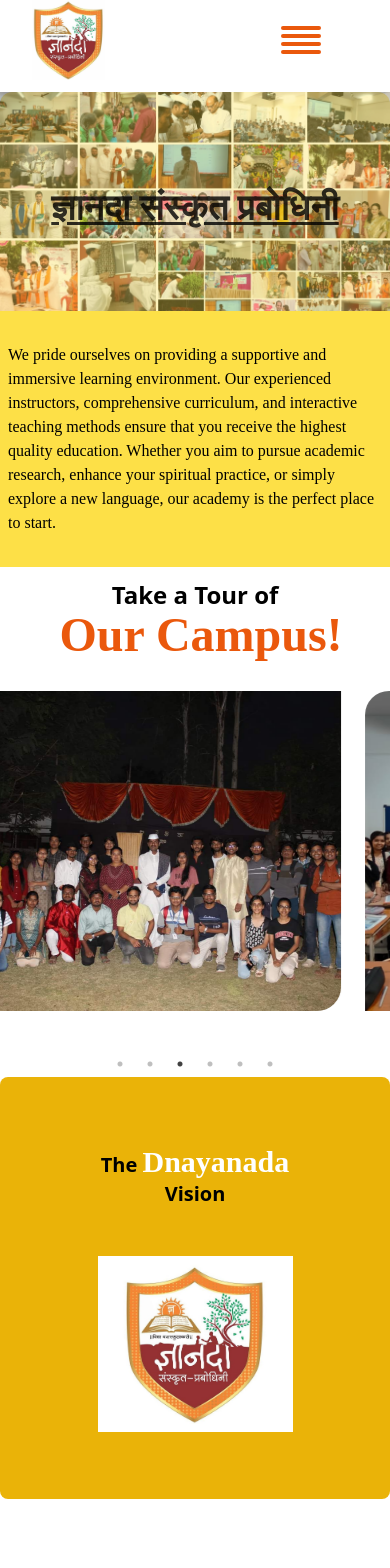
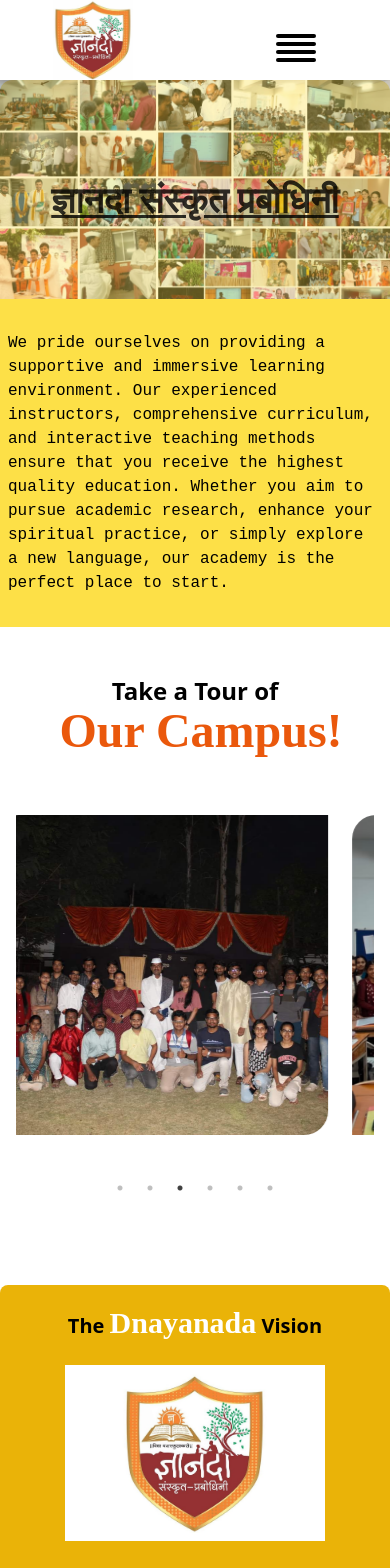
Before and after one commit to Ajay4615/Dnyanda, a React (Vite) app: page /Donate in a window 390 px wide. Shown: the top 1568 px of the page. Built offline with nearby package versions, Linux system fonts and the light colour scheme.

Commit message:
Done header and home page responsive

```diff
--- a/src/Components/Header.jsx
+++ b/src/Components/Header.jsx
@@ -28,16 +28,134 @@
   }, []);
   return (
     <>
-      <div className="flex h-20 md:h-24   mb-3" >
-        <div className=" flex justify-center logo ">
+
+<div className="flex  flex-nowrap h-0 ">
+      <div className="w-1/2 sm:w-1/5 lg:w-1/6 pb-2 flex justify-center">
+        <div className="rounded h-20 w-20 ">
           <img
             src={"./images/logo.jpg"}
             alt="My Image"
-            className="md:w-28 w-20 md:h-22 h-18 ms-10 lg:ms-20 bg-t "
+            className="w-full h-full object-fill"
           />
         </div>
+      </div>
+      <div className="w-0 sm:w-3/5 lg:w-2/3 p-2 ">
+        <div className=" p-4 rounded  ">
+        <div className="flex items-center justify-center h-18 text-center mx-8 md:mx-12 sm:ms-10 lg:mx-28 h-12">
+          <ul className="flex hidd gap-3 sm:gap-4 md:gap-9 xl:gap-16 items-center text-sm lg:text-xl text-orange-600 ">
+            <li>
+              <NavLink
+                to="/"
+                className={({ isActive }) =>
+                  `${
+                    isActive
+                      ? "border-b-2 text-black border-orange-600"
+                      : "text-orange-600 "
+                  } pb-2`
+                }
+              >
+                Home
+              </NavLink>
+            </li>
+            <li>
+              <NavLink
+                to="/AboutUs"
+                className={({ isActive }) =>
+                  `${
+                    isActive
+                      ? "border-b-2 text-black border-orange-600"
+                      : "text-orange-600 "
+                  } pb-2`
+                }
+              >
+                About
+              </NavLink>
+            </li>
+            <li>
+              <NavLink
+                to="/Sector"
+                className={({ isActive }) =>
+                  `${
+                    isActive
+                      ? "border-b-2 text-black border-orange-600"
+                      : "text-orange-600 "
+                  } pb-2`
+                }
+              >
+                Sector
+              </NavLink>
+            </li>
+            <li>
+              <NavLink
+                to="/Centers"
+                className={({ isActive }) =>
+                  `${
+                    isActive
+                      ? "border-b-2 text-black border-orange-600"
+                      : "text-orange-600 "
+                  } pb-2`
+                }
+              >
+                Centers
+              </NavLink>
+            </li>
+            <li>
+              <NavLink
+                to="/Services"
+                className={({ isActive }) =>
+                  `${
+                    isActive
+                      ? "border-b-2 text-black border-orange-600"
+                      : "text-orange-600 "
+                  } pb-2`
+                }
+              >
+                Services
+              </NavLink>
+            </li>
+            <li>
+              <NavLink
+                to="/Donate"
+                className={({ isActive }) =>
+                  `${
+                    isActive
+                      ? "border-b-2 text-black border-orange-600"
+                      : "text-orange-600 "
+                  } pb-2`
+                }
+              >
+                Donate
+              </NavLink>
+            </li>
+            <li>
+              <NavLink
+                to="/Contact"
+                className={({ isActive }) =>
+                  `${
+                    isActive
+                      ? "border-b-2 text-black border-orange-600"
+                      : "text-orange-600 "
+                  } pb-2`
+                }
+              >
+                Contact
+              </NavLink>
+            </li>
+          </ul>
+        </div>
+        </div>
+      </div>
+      <div className="w-1/2 sm:w-1/5 lg:w-1/6 p-2">
+        <div className=" p-4 rounded flex justify-center hid">
+        <button onClick={handleButtonClick}>
+            <FiAlignJustify className=" h-12 text-black w-16  md:h-16 " />
+          </button>
+        </div>
+      </div>
+    </div>
 
-        <div className="flex items-center justify-center h-24vh text-center ms-8 md:ms-12 sm:ms-10 lg:ms-28">
+
+        {/* <div className="flex items-center justify-center h-18 text-center mx-8 md:mx-12 sm:ms-10 lg:mx-28">
           <ul className="flex hidd gap-3 sm:gap-4 md:gap-6 xl:gap-16 items-center text-sm lg:text-xl text-orange-600 ">
             <li>
               <NavLink
@@ -140,10 +258,10 @@
           </ul>
         </div>
 
-        <div className="flex items-center justify-center h-20 md:h-24 sym ms-5 ">
           <button onClick={handleButtonClick}>
             <FiAlignJustify className=" h-12 text-orange-600 ms-16 xl:ms-40 lg:ms-16 w-16  md:h-16 hid" />
-          </button>
+          </button> */}
+        <div className="flex items-center justify-center h-20 md:h-24 sym ms-5 ">
 
           {isVisible && (
             <div
@@ -220,7 +338,7 @@
             </div>
           )}
         </div>
-      </div>
+      {/* </div> */}
     </>
   );
 }
--- a/src/Components/Hero.jsx
+++ b/src/Components/Hero.jsx
@@ -13,20 +13,20 @@
           <img
             src={"/images/background.jpeg"}
             alt="My Image"
-            className="bg-yellow-500 opacity-65 xl:h-screen lg:w-screen lg:object-cover "
+            className="bg-yellow-500 opacity-65 xl:h-screen lg:w-full lg:object-cover "
           />
 
-          <div className="absolute inset-0 flex items-center justify-center h-80 sm:h-70vh lg:h-screen mt-20 name">
-            <p className="text-black text-4xl sm:text-5xl md:text-6xl lg:text-8xl font-bold opacity-80 underline">
+          <div className="absolute inset-0 flex items-center justify-center h-60 sm:h-70 lg:h-5/6 md:h-5/6 xl:h-90vh mt-20 name">
+            <p className="text-black text-4xl sm:text-5xl md:text-6xl lg:text-8xl font-bold opacity-80 underline text-center">
               ज्ञानदा संस्कृत प्रबोधिनी
             </p>
           </div>
         </div>
         <div className=" flex justify-center items-center bg-yellow-300 py-6">
-          <div className="w-screen md:w-1/2 p-2">
+          <div className="w-screen md:w-2/3 p-2">
             <p
-              className="text-black  md:text-lg text-base font-mono"
-              style={{ fontFamily: "cursive" }}
+              className="text-black  md:text-xl text-base font-mono"
+              style={{ fontFamily: "monospace" }}
             >
               We pride ourselves on providing a supportive and immersive
               learning environment. Our experienced instructors, comprehensive
@@ -39,8 +39,8 @@
         </div>
       </div>
 
-      <div className="mt-3 mb-7">
-        <div>
+      <div className="mt-12 flex-col justify-center items-center mb-4">
+        <div className="mb-3 md:mb-12">
           <b>
             <p className="text-center text-2xl w-full md:w-auto">
               Take a Tour of
@@ -52,8 +52,10 @@
               Our Campus!
             </p>
           </b>
+
         </div>
         <Split/>
+
         {/* <div className="flex justify-center items-center w-full flex-wrap">
           <div className="px-10  py-5 md:p-11 xl:px-20 w-full md:w-1/2 ">
           <img
@@ -75,16 +77,16 @@
           </div> */}
       </div>
 
-      <div className="bg-yellow-500 w-full flex justify-center items-center h-50vh sm:h-80vh rounded-lg">
-        <div className="flex-col items-center justify-center text-center w-1/2 ">
-        <div className="pb-7">
-          <p className="text-black text-xl  md:text-2xl lg:text-3xl font-bold w-full h-10vh ">
+      <div className="bg-yellow-500 w-full flex justify-center items-center h-full rounded-lg mt-24">
+        <div className="flex-col items-center justify-center text-center w-2/3 md:w-1/2 pb-16">
+        <div className="py-5">
+          <p className="text-black text-xl  md:text-2xl lg:text-3xl font-bold w-full h-10 md:h-24  ">
             The <span className="text-white text-3xl sm:text-4xl lg:text-6xl" style={{fontFamily:"cursive"}}>Dnayanada</span> Vision
           </p>
         </div>
           <div className="w-full ">
-          <div className="bg-white w-full h-44 sm:h-96  items-center  flex justify-center">
-            <img src="/images/logo.jpg" alt="" className="w-fit h-40 sm:h-80" />
+          <div className="bg-white w-full h-44 sm:h-80  items-center  flex justify-center">
+            <img src="/images/logo.jpg" alt="" className="w-fit h-40 sm:h-72" />
           </div>
           </div>
         </div>
@@ -149,7 +151,7 @@
     </div>
     <div className=" mt-12 flex-col justify-center items-center mb-4">
     <div className="pb-7 text-center">
-          <p className="text-black text-xl  md:text-2xl lg:text-3xl font-bold w-full h-10vh ">
+          <p className="text-black text-xl  md:text-2xl lg:text-3xl font-bold w-full max-h-32 ">
             The <span className="text-orange-500 text-3xl sm:text-4xl lg:text-6xl" style={{fontFamily:"cursive"}}>Dnayanada</span> Philosopy
           </p>
         </div>
--- a/src/Components/Philosophy.jsx
+++ b/src/Components/Philosophy.jsx
@@ -38,6 +38,7 @@
       const settings = {
         dots: true,
         infinite: true,
+        autoplay:true,
         speed: 500,
         slidesToShow: slidesToShow,
         slidesToScroll: 1
--- a/src/Components/Split.jsx
+++ b/src/Components/Split.jsx
@@ -1,7 +1,6 @@
 
 import React, { useState ,useEffect} from 'react';
 import Slider from 'react-slick';
-import show from './Show'
 
 import "slick-carousel/slick/slick.css";
 import "slick-carousel/slick/slick-theme.css";
@@ -12,7 +11,7 @@
         '/images/campus3.jpg',
         '/images/campus4.jpg',
         '/images/campus5.jpg',
-        '/images/campus6.jpg',
+        '/images/philo5.jpg',
         // Add more image URLs as needed
       ];
 
@@ -20,7 +19,7 @@
 
       useEffect(() => {
         const handleResize = () => {
-          if (window.innerWidth < 1034) {
+          if (window.innerWidth < 700) {
             setSlidesToShow(1);
           } else {
             setSlidesToShow(2);
@@ -44,13 +43,12 @@
         speed: 500,
         slidesToShow: slidesToShow,
         slidesToScroll: 1,
-        arrows : false
       };
       return (
-        <div className="" >
+        <div className="p-4" >
           <Slider {...settings}>
             {images.map((image, index) => (
-              <div key={index} className={`py-8 px-3 md:py-2 md:px-10 h-96  `}>
+              <div key={index} className={`py-8 px-3 md:py-2 md:px-10 h-96   `}>
                 <img src={image} alt={`Image ${index + 1}`} className="object-cover h-full w-full  rounded-tl-3xl rounded-br-3xl" />
               </div>
             ))}
--- a/src/index.css
+++ b/src/index.css
@@ -2,21 +2,9 @@
 @tailwind components;
 @tailwind utilities;
 
-@media(max-width :611px){
-    .hid{
-        display: block;
-    }
+@media(max-width :640px){
     .hidd{
         display: none;
-    }
-    .logo{
-        width:20vh;
-    }
-    .sym{
-        width: 50vh;
-    }
-    .name{
-        height: 30vh;
     }
 }
 
```
Lines whose indentation alone changed are shown as unchanged.
